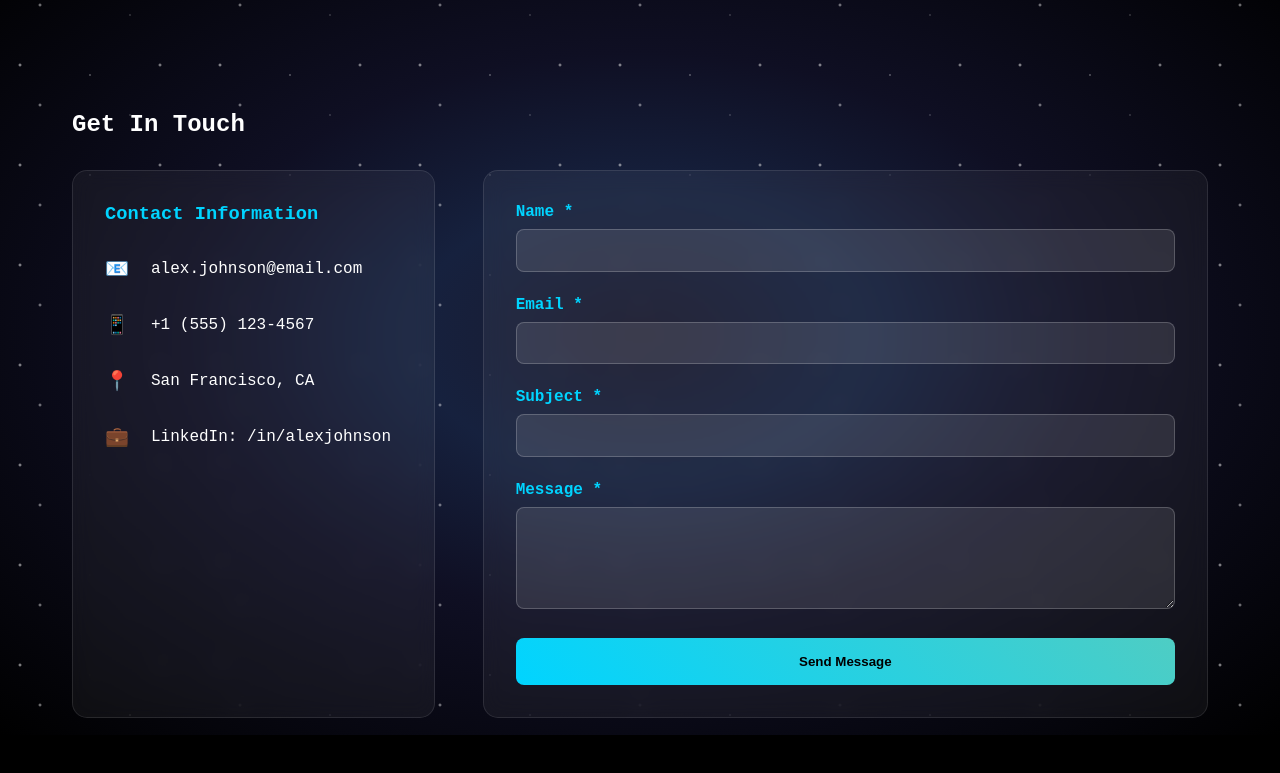
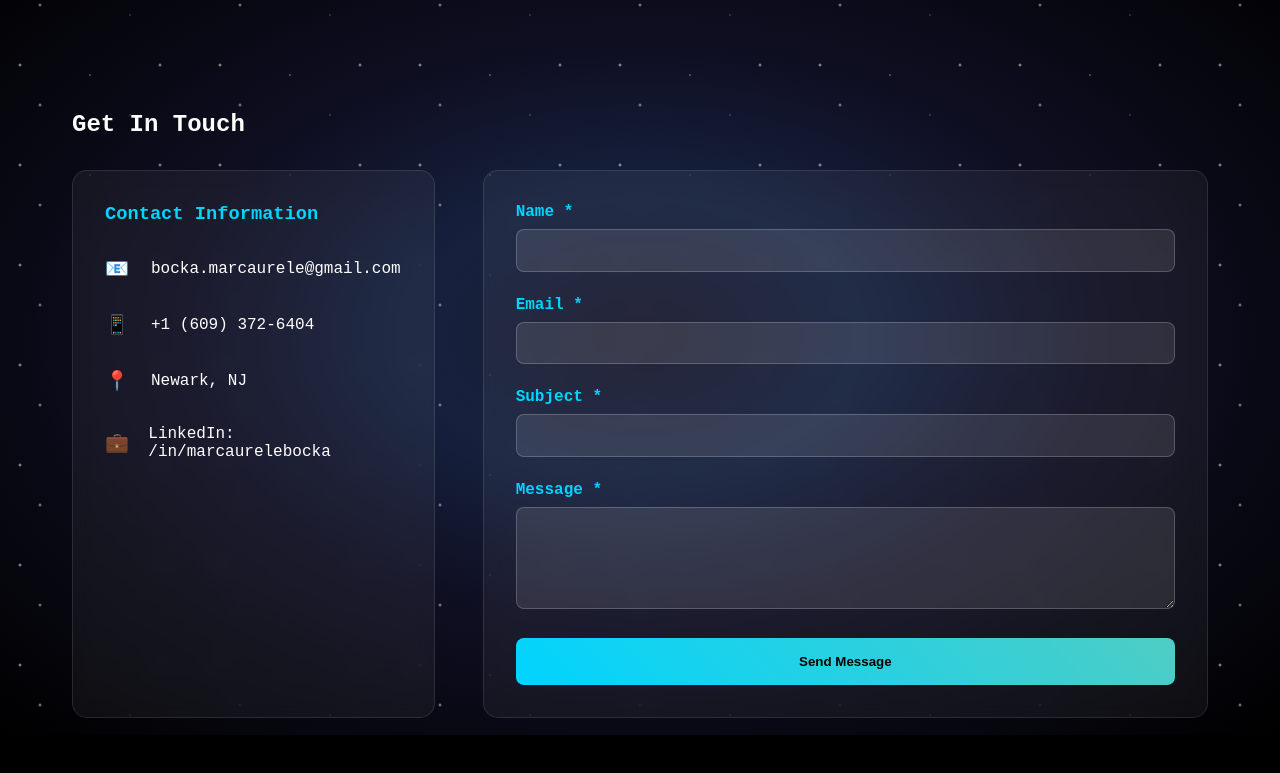
Before and after one commit to Marc-aureleBocka/SDET_Portfolio-Project, a plain HTML site: page contact.html in a window 1280 px wide. Shown: the part 65-838 px from the top of the page. Drawn offline with Linux system fonts and the light colour scheme.

Commit message:
Small Change

```diff
--- a/contact.html
+++ b/contact.html
@@ -35,19 +35,19 @@
                     <h3>Contact Information</h3>
                     <div class="contact-item">
                         <span class="contact-icon">📧</span>
-                        <span>alex.johnson@email.com</span>
+                        <span>bocka.marcaurele@gmail.com</span>
                     </div>
                     <div class="contact-item">
                         <span class="contact-icon">📱</span>
-                        <span>+1 (555) 123-4567</span>
+                        <span>+1 (609) 372-6404</span>
                     </div>
                     <div class="contact-item">
                         <span class="contact-icon">📍</span>
-                        <span>San Francisco, CA</span>
+                        <span>Newark, NJ</span>
                     </div>
                     <div class="contact-item">
                         <span class="contact-icon">💼</span>
-                        <span>LinkedIn: /in/alexjohnson</span>
+                        <span>LinkedIn: /in/marcaurelebocka</span>
                     </div>
                 </div>
 
```
